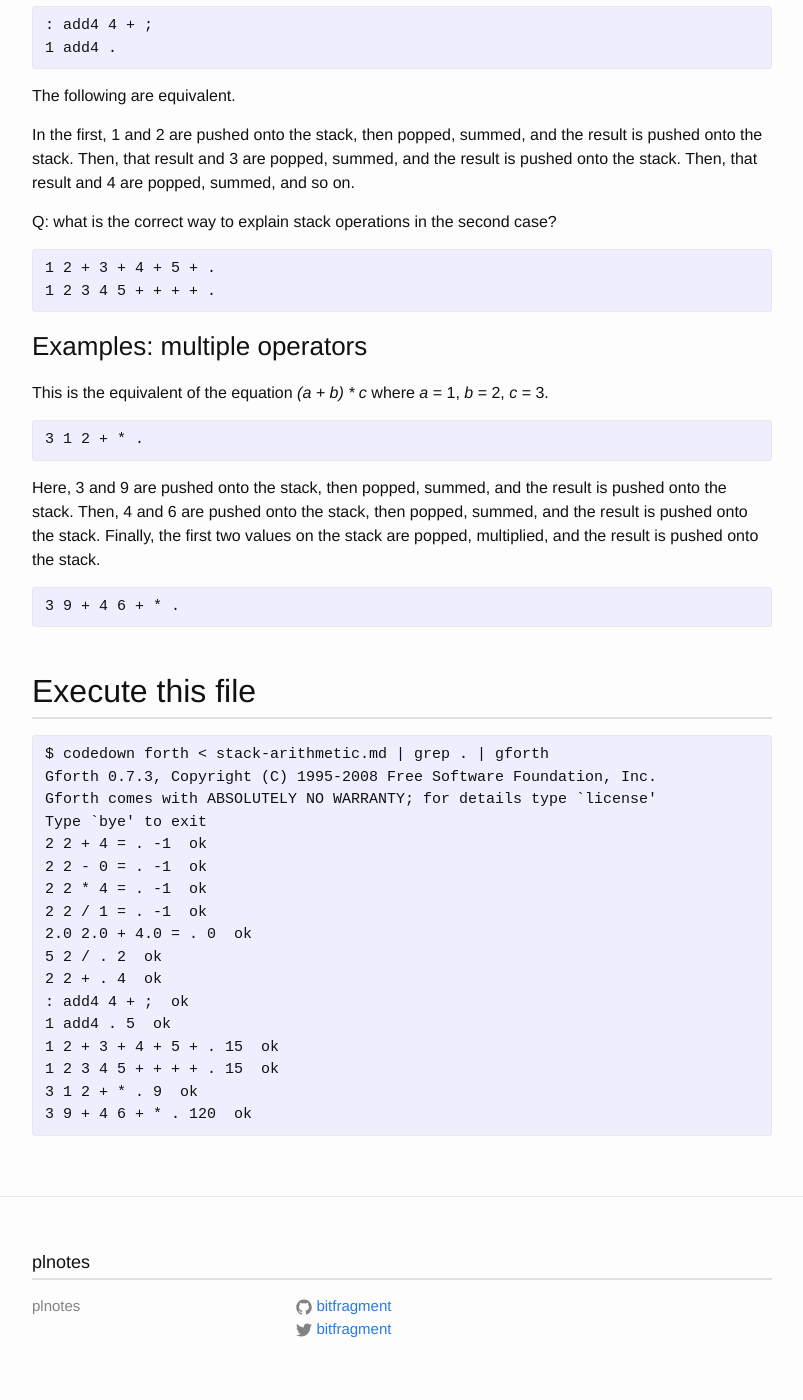
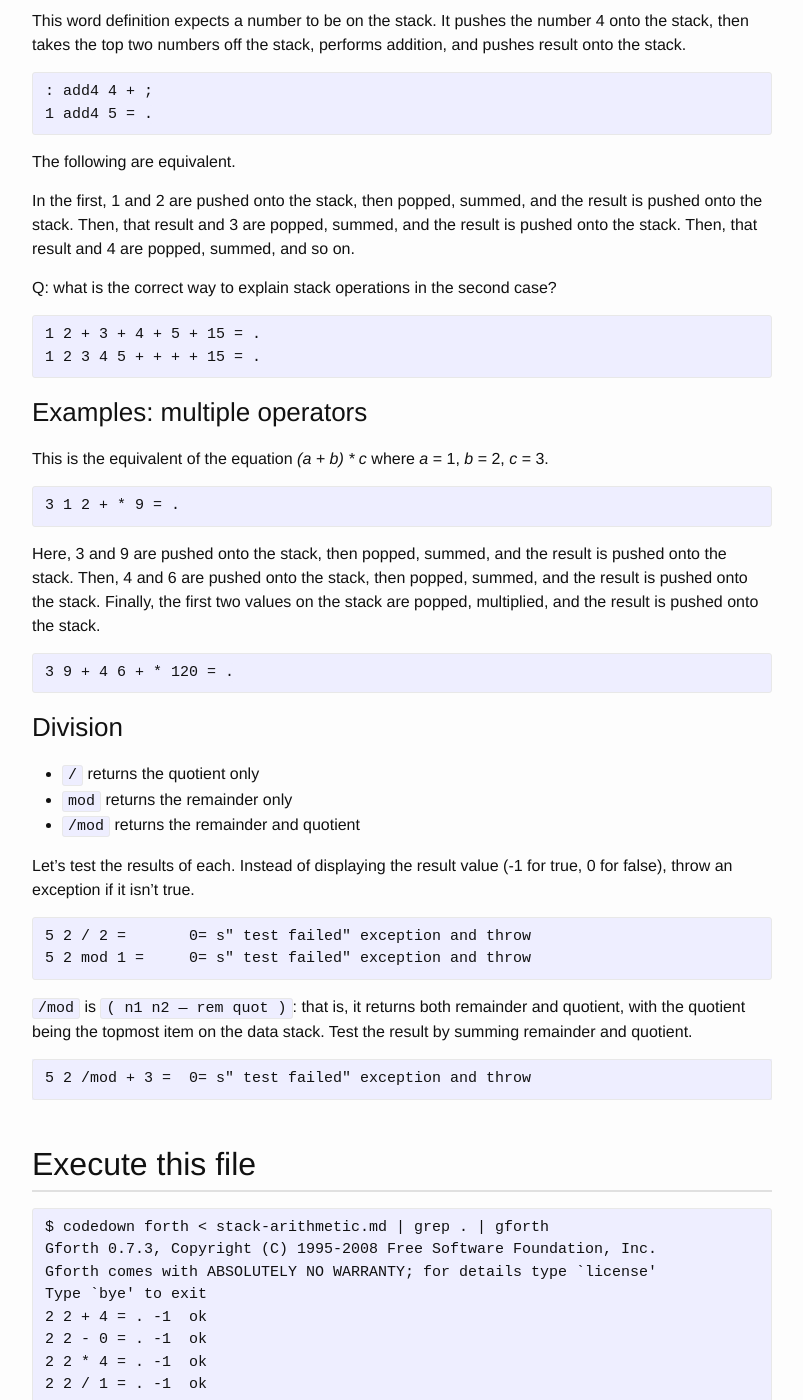
Before and after one commit to bitfragment/plnotes, a Jekyll site: the page built from _forth/stack-arithmetic.md, in a window 1280 px wide and 1400 px high, scrolled down 1388 px. Shown: the whole window, without its empty margins (238-1041 px from the left). Built offline with Jekyll 4.4.1, drawn with Linux system fonts in a browser that asks for light colours; some of the changed text lies outside the part shown.

Commit message:
Add and update content from Brodie, Starting Forth

````diff
--- a/_forth/stack-arithmetic.md
+++ b/_forth/stack-arithmetic.md
@@ -25,6 +25,9 @@
 
 Limited to single-precision integers.
 
+Perform operations, test the results with `=`, and display the results
+of the tests (`-1` for true, `0` for false).
+
 ```forth
 2 2 + 4 = .
 2 2 - 0 = .
@@ -33,22 +36,23 @@
 ```
 
 You can't use decimal values with integer arithmetic operators.
+This evaluates to false.
 
 ```forth
 2.0 2.0 + 4.0 = .
 ```
 
-You can only get integer results of division.
+You can only get integer results of division. This evaluates to true.
 
 ```forth
-5 2 / .
+5 2 / 2 = .
 ```
 
 ### Examples: addition
 
 Push 2 onto the stack. Then push 2 onto the stack. `+` takes the top
 two numbers off the stack, performs addition, and pushes result onto
-the stack.
+the stack. `.` pops the result and displays it.
 
 ```forth
 2 2 + .
@@ -93,7 +97,29 @@
 the result is pushed onto the stack.
 
 ```forth
-3 9 + 4 6 + * .
+3 9 + 4 6 + * 120 = .
+```
+
+### Division
+
+* `/` returns the quotient only
+* `mod` returns the remainder only
+* `/mod` returns the remainder and quotient
+
+Let's test the results of each. Instead of displaying the result
+value (-1 for true, 0 for false), throw an exception if it isn't true.
+
+```forth
+5 2 / 2 =       0= s" test failed" exception and throw
+5 2 mod 1 =     0= s" test failed" exception and throw
+```
+
+`/mod` is `( n1 n2 — rem quot )`: that is, it returns both remainder and
+quotient, with the quotient being the topmost item on the data stack.
+Test the result by summing remainder and quotient.
+
+```
+5 2 /mod + 3 =  0= s" test failed" exception and throw
 ```
 
 ## Execute this file
@@ -108,12 +134,15 @@
 2 2 * 4 = . -1  ok
 2 2 / 1 = . -1  ok
 2.0 2.0 + 4.0 = . 0  ok
-5 2 / . 2  ok
+5 2 / 2 = . -1  ok
 2 2 + . 4  ok
 : add4 4 + ;  ok
-1 add4 . 5  ok
-1 2 + 3 + 4 + 5 + . 15  ok
-1 2 3 4 5 + + + + . 15  ok
-3 1 2 + * . 9  ok
-3 9 + 4 6 + * . 120  ok
+1 add4 5 = . -1  ok
+1 2 + 3 + 4 + 5 + 15 = . -1  ok
+1 2 3 4 5 + + + + 15 = . -1  ok
+3 1 2 + * 9 = . -1  ok
+3 9 + 4 6 + * 120 = . -1  ok
+5 2 / 2 =       0= s" test failed" exception and throw  ok
+5 2 mod 1 =     0= s" test failed" exception and throw  ok
+5 2 /mod + 3 =  0= s" test failed" exception and throw  ok
 ```
````
Also changed, not shown: other parts of _forth/stack-arithmetic.md (+4 -4 lines).
